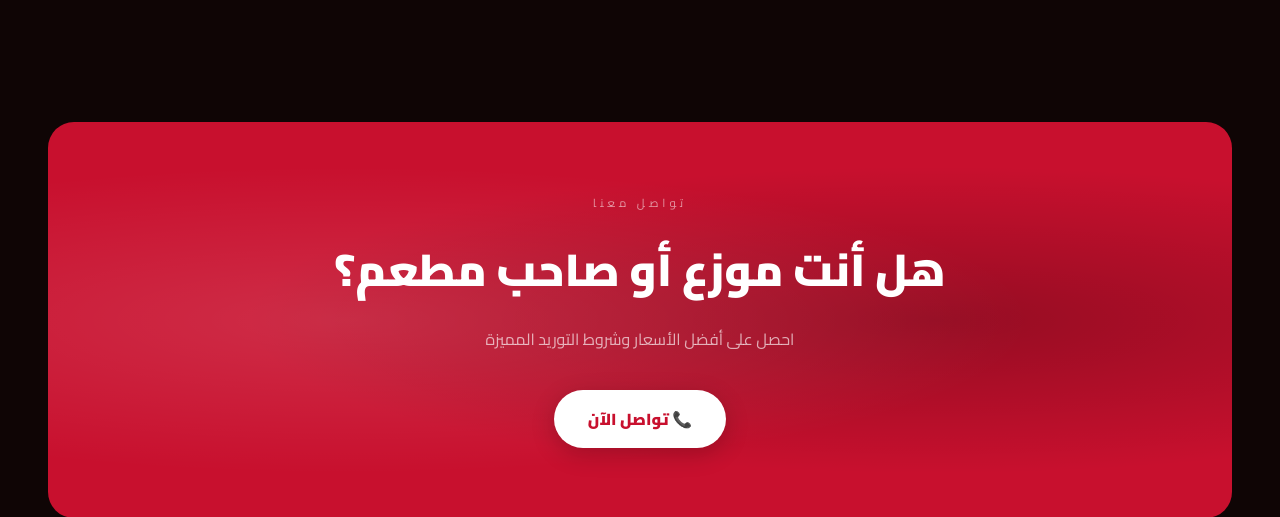
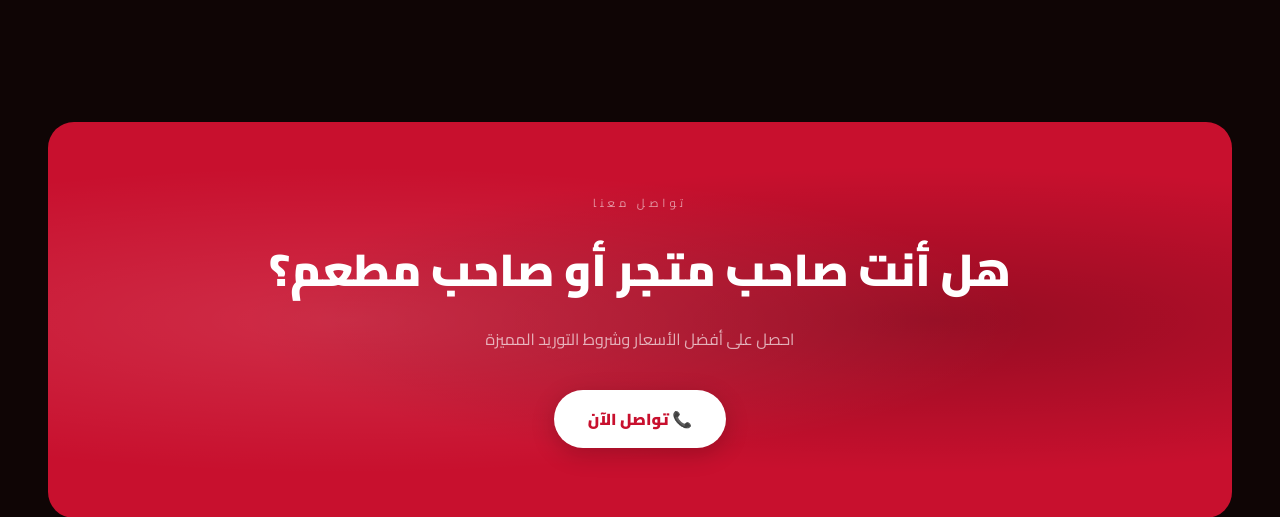
Before and after one commit to waleedkassim19833-bot/rawaj-food, a Django app: page / in a window 1280 px wide. Shown: the part 1651-2168 px from the top of the page. Run offline with Django 5.2, Linux system fonts and the light colour scheme; data that the repository does not hold is empty.

Commit message:
update title

```diff
--- a/products/templates/products/home.html
+++ b/products/templates/products/home.html
@@ -532,7 +532,7 @@
 <div class="cta-wrap" id="contact">
     <div class="cta-box reveal">
         <div class="cta-label">تواصل معنا</div>
-        <h2 class="cta-title">هل أنت موزع أو صاحب مطعم؟</h2>
+        <h2 class="cta-title">هل أنت صاحب متجر أو صاحب مطعم؟</h2>
         <p class="cta-sub">احصل على أفضل الأسعار وشروط التوريد المميزة</p>
         <a href="tel:+966" class="cta-contact">📞 تواصل الآن</a>
     </div>
```
